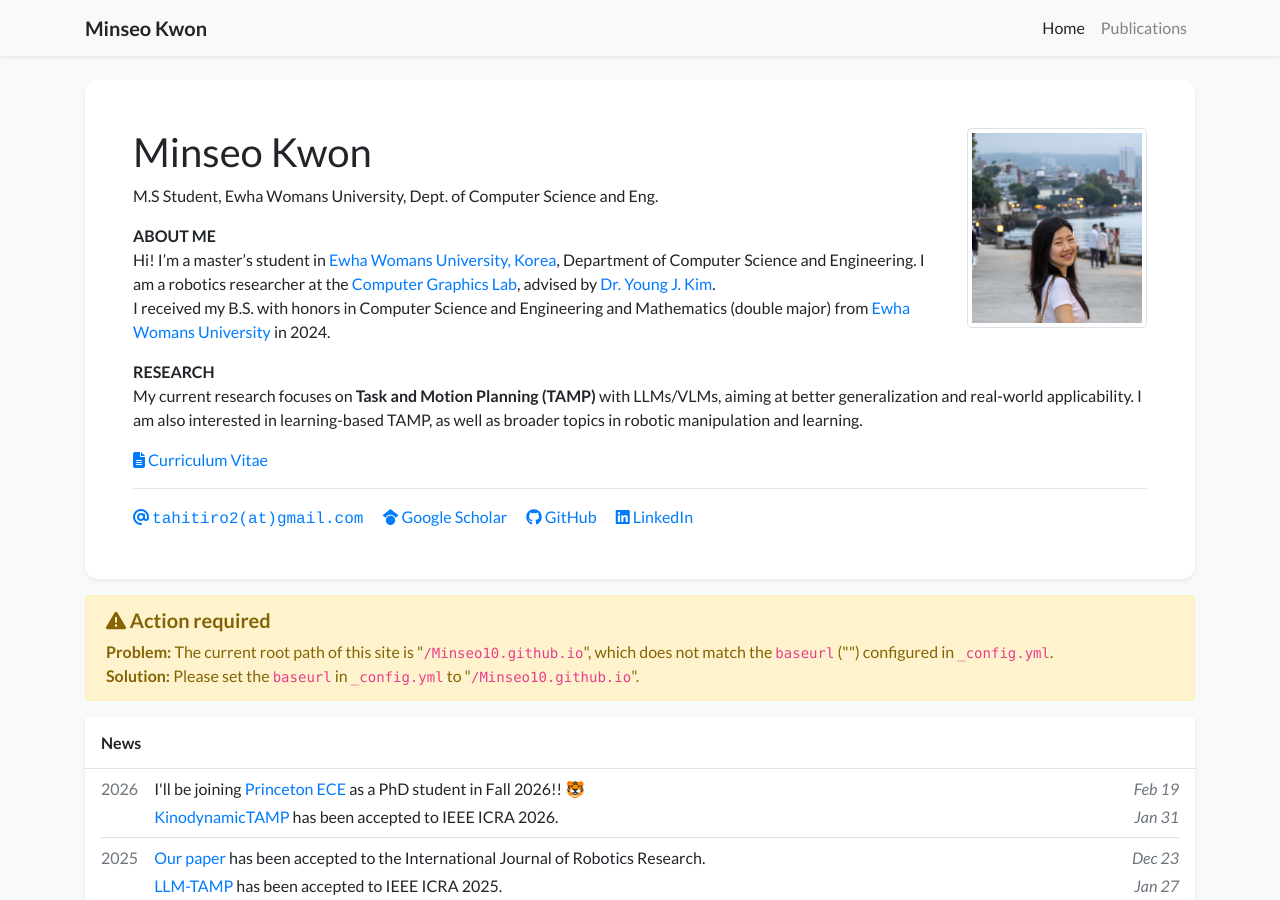
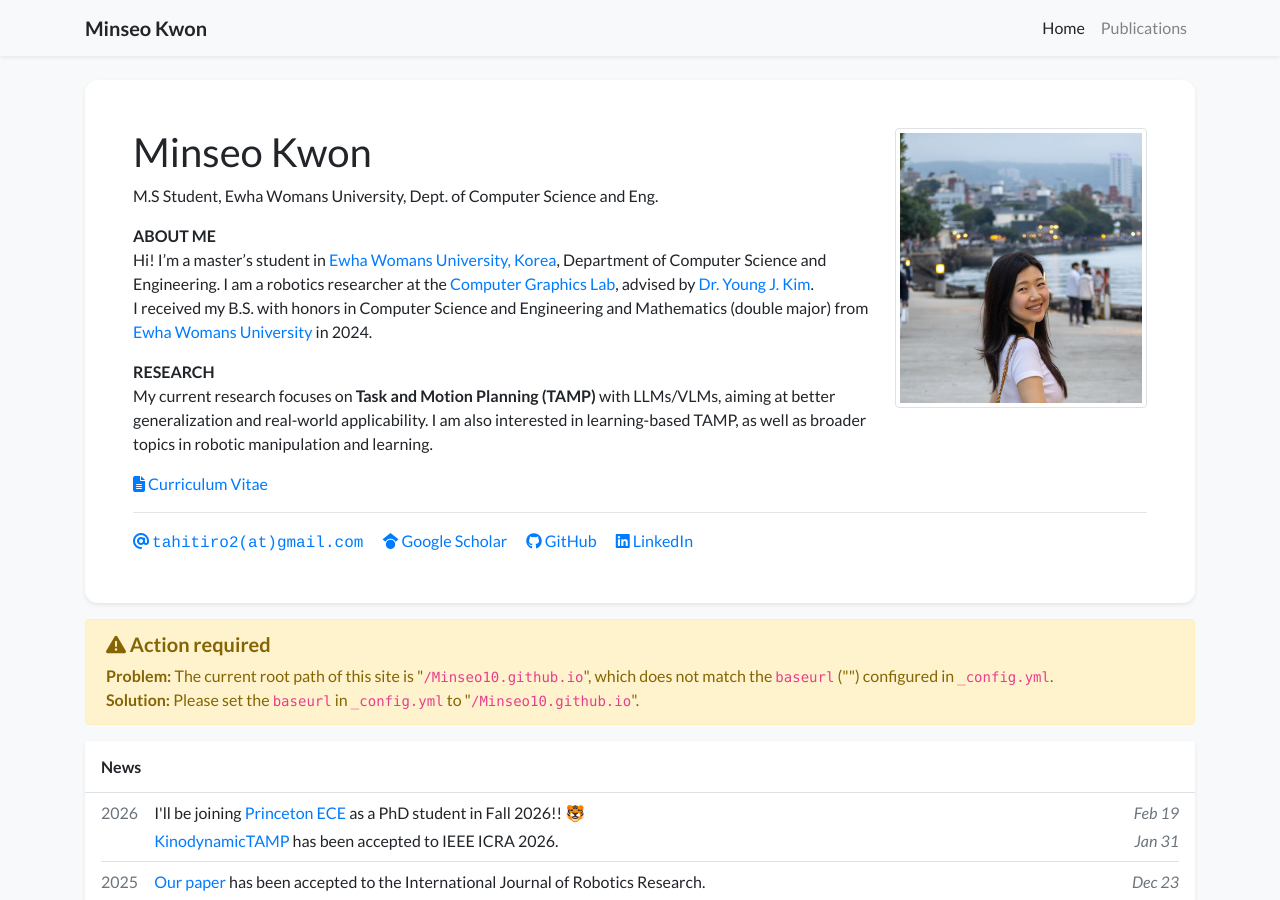
Before and after one commit to Minseo10/Minseo10.github.io, a Jekyll site: the page built from index.html, in a window 1280 px wide and 900 px high. Built offline with Jekyll 4.4.1, drawn with Linux system fonts in a browser that asks for light colours; nearby versions of some CDN libraries; a style sheet for code colours, icons or effects is not loaded.

Commit message:
Increase profile size

```diff
--- a/_includes/widgets/profile_card.html
+++ b/_includes/widgets/profile_card.html
@@ -10,7 +10,7 @@
                             <img
                                 src="{{ site.data.profile.portrait_url | relative_url }}"
                                 class="figure-img img-fluid img-thumbnail"
-                                style="height: 200px;"
+                                style="height: 280px;"
                                 data-toggle="tooltip"
                                 data-placement="top"
                                 title="{{ site.data.profile.portrait_caption }}">
```
